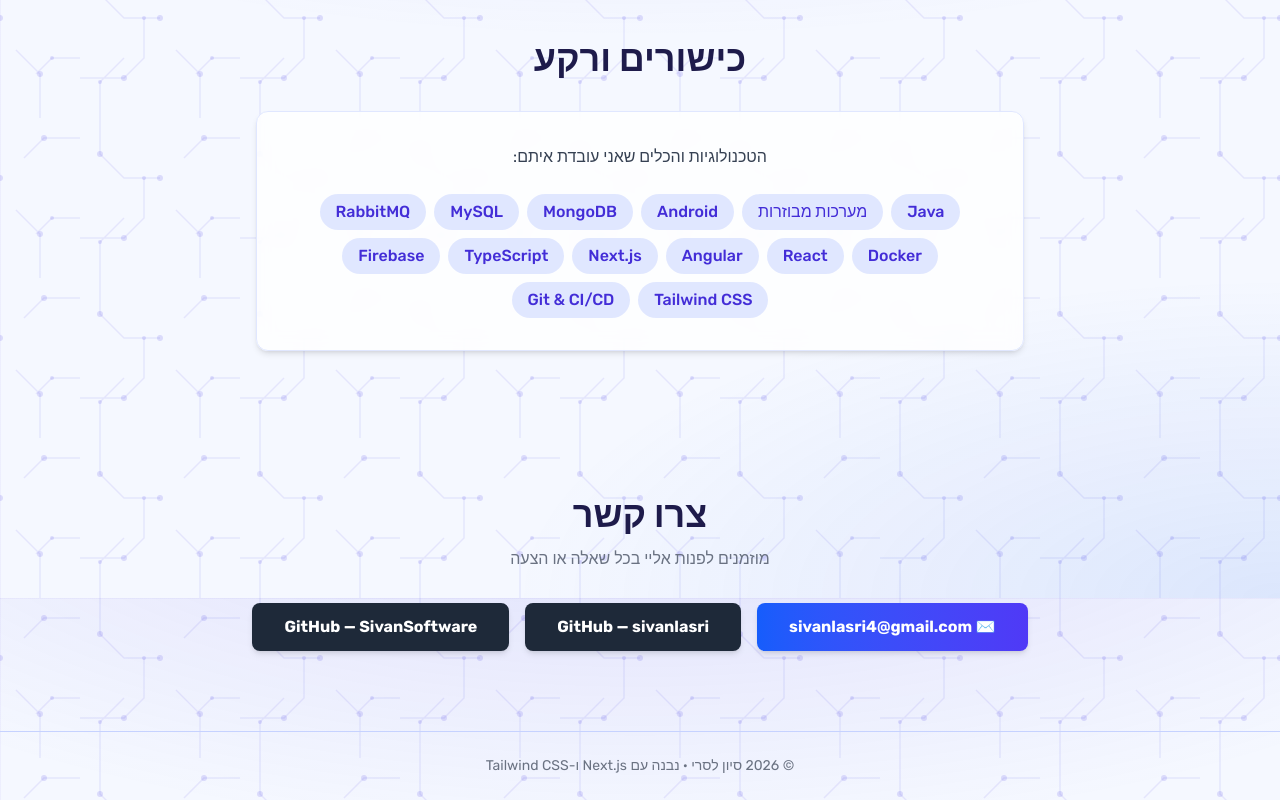
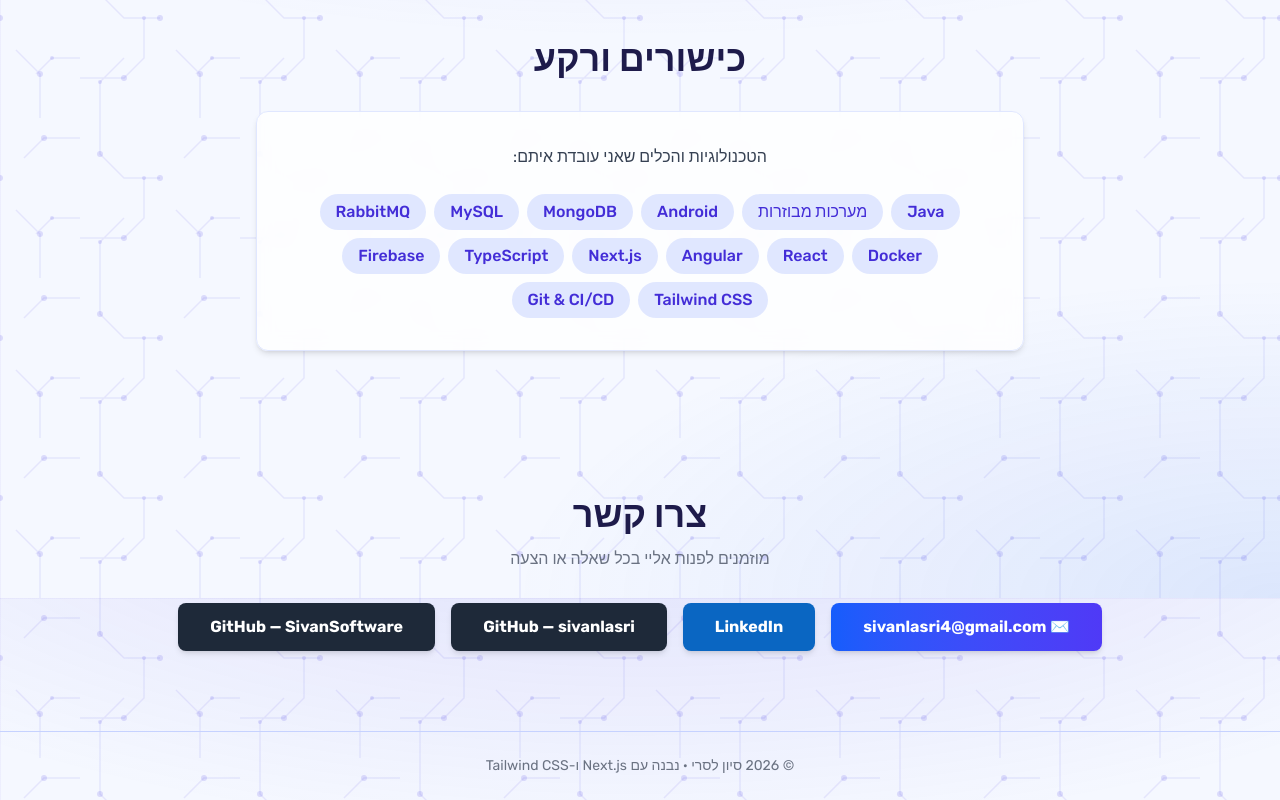
Before and after one commit to SivanSoftware/SivanSoftware.github.io, a Next.js app: page / in a window 1280 px wide. Shown: the part 1802-2602 px from the top of the page. Built offline with nearby package versions, Linux system fonts and the light colour scheme.

Commit message:
Add LinkedIn link to contact section

```diff
--- a/app/page.tsx
+++ b/app/page.tsx
@@ -261,12 +261,20 @@ export default function Home() {
         <p className="text-gray-500 text-center mb-8">
           מוזמנים לפנות אליי בכל שאלה או הצעה
         </p>
-        <div className="flex flex-col sm:flex-row gap-4 justify-center items-center">
+        <div className="flex flex-col sm:flex-row sm:flex-wrap gap-4 justify-center items-center px-2">
           <a
             href="mailto:sivanlasri4@gmail.com"
             className="w-full sm:w-auto px-8 py-3 rounded-lg bg-gradient-to-l from-indigo-600 to-blue-600 text-white font-semibold shadow-md hover:from-indigo-700 hover:to-blue-700 transition text-center"
           >
             ✉️ sivanlasri4@gmail.com
+          </a>
+          <a
+            href="https://www.linkedin.com/in/sivan-lasri-a05924230/"
+            target="_blank"
+            rel="noopener noreferrer"
+            className="w-full sm:w-auto px-8 py-3 rounded-lg bg-[#0A66C2] text-white font-semibold shadow-md hover:bg-[#084d92] transition text-center"
+          >
+            LinkedIn
           </a>
           <a
             href="https://github.com/sivanlasri"
```
